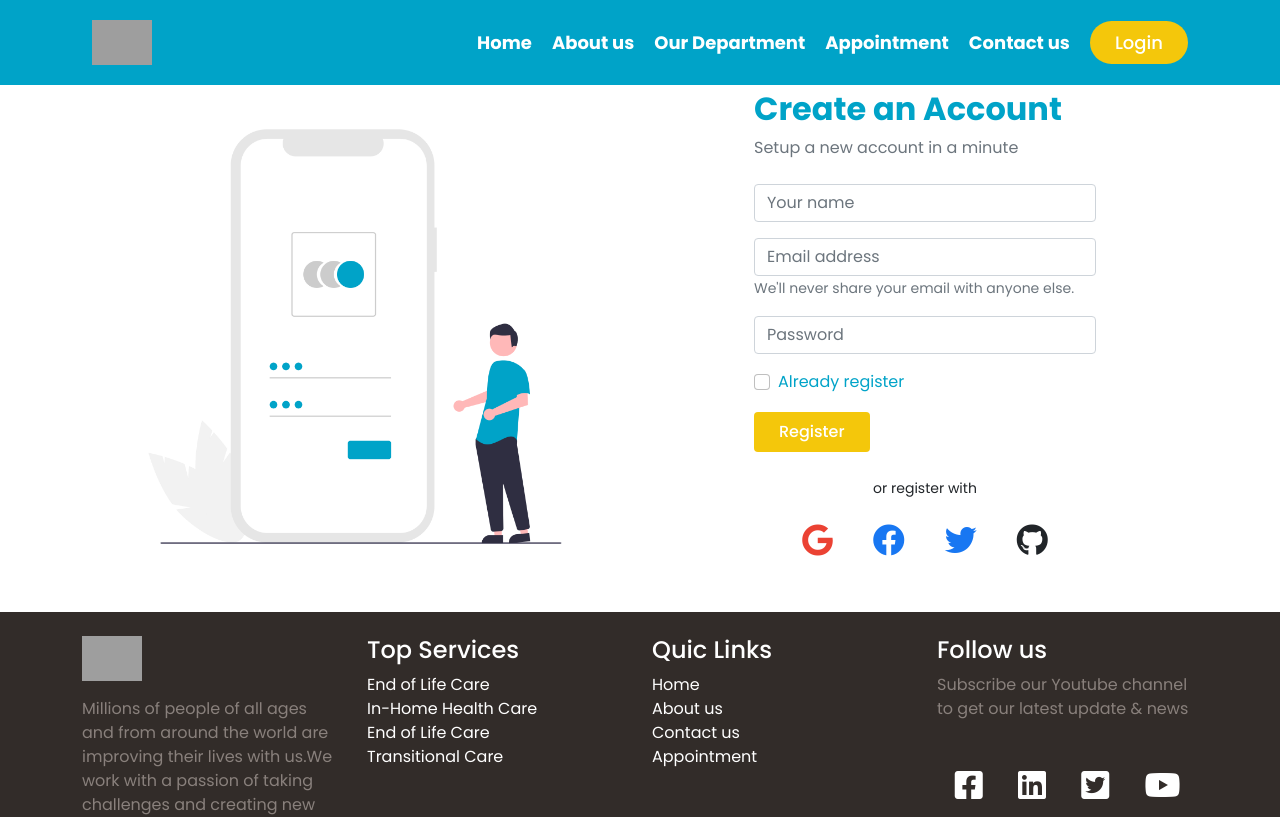
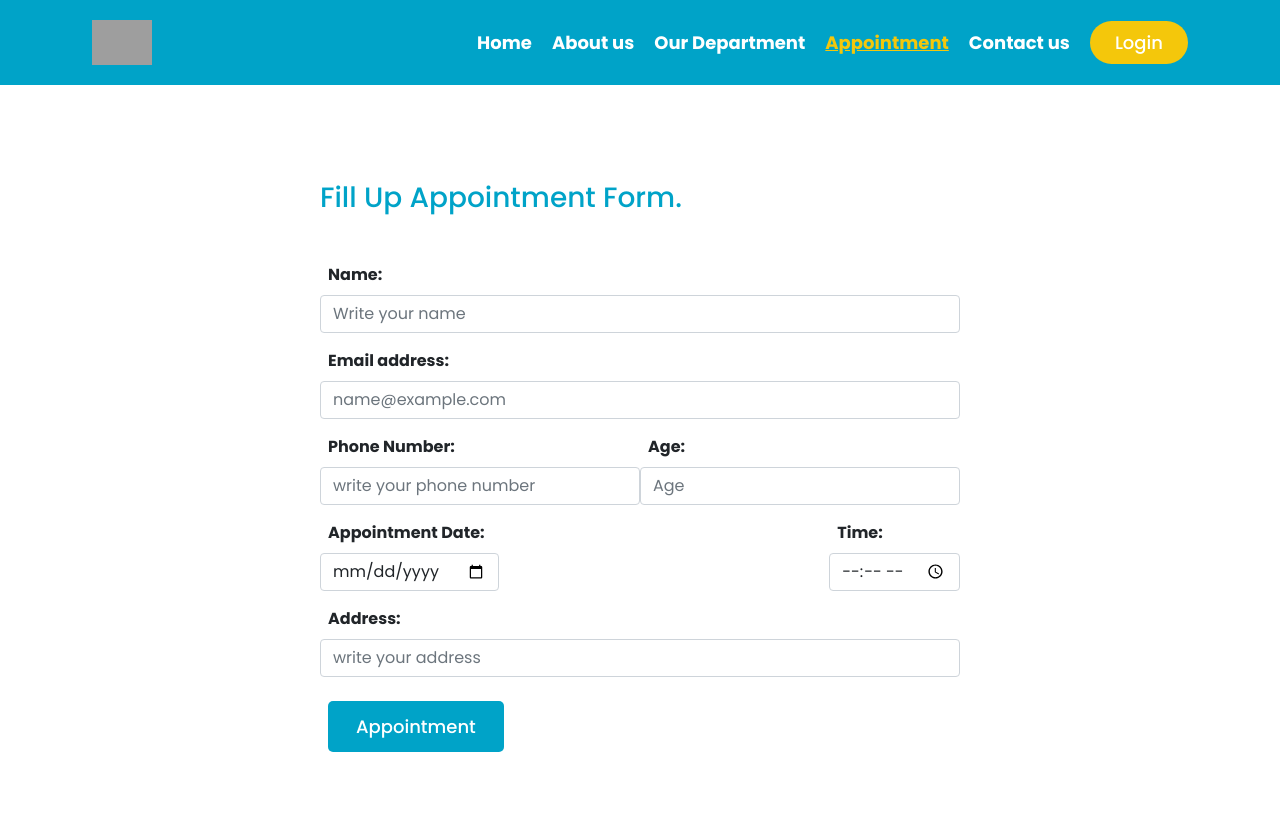
Before and after one commit to Programming-Hero-Web-Course3/healthcare-related-website-rownok420, a React (Create React App) app: page /appointment in a window 1280 px wide. Before the commit this address led to /login. Shown: the top 817 px of the page. Built offline with nearby package versions, Linux system fonts and the light colour scheme; no server answers; grey boxes are pictures that could not be loaded.

Commit message:
added appoinment

```diff
--- a/src/App.js
+++ b/src/App.js
@@ -32,9 +32,9 @@ function App() {
                         <Route exact path="/department">
                             <Department />
                         </Route>
-                        <PrivateRoute exact path="/appointment">
+                        <Route exact path="/appointment">
                             <Appointment />
-                        </PrivateRoute>
+                        </Route>
                         <Route exact path="/contact">
                             <Contact />
                         </Route>
--- a/src/Pages/Appointment/Appointment.css
+++ b/src/Pages/Appointment/Appointment.css
@@ -0,0 +1,5 @@
+@media only screen and (max-width: 767px) {
+    .form-style{
+        width: 80% !important;
+    }
+}
--- a/src/Pages/Appointment/Appointment.js
+++ b/src/Pages/Appointment/Appointment.js
@@ -1,9 +1,117 @@
-import React from 'react';
+import React from "react";
+import "./Appointment.css";
 
 const Appointment = () => {
     return (
         <div>
-            <h1>Show Appointment</h1>
+            <div>
+                <div className="my-5">
+                    <form className="w-50 m-auto form-style">
+                        <div>
+                            <h3
+                                style={{ color: "#00a3c8" }}
+                                className="my-5 pt-5"
+                            >
+                                Fill Up Appointment Form.
+                            </h3>
+                        </div>
+                        <div className="mb-3  text-start">
+                            <label className="mb-2 fw-bold ms-2">Name:</label>
+                            <input
+                                type="text"
+                                className="form-control"
+                                id="exampleFormControlInput1"
+                                placeholder="Write your name"
+                                required
+                            />
+                        </div>
+                        <div className="mb-3 text-start">
+                            <label className="mb-2 fw-bold ms-2">
+                                Email address:
+                            </label>
+                            <input
+                                type="email"
+                                className="form-control"
+                                id="exampleFormControlInput2"
+                                placeholder="name@example.com"
+                                required
+                            />
+                        </div>
+                        <div className="d-flex">
+                            <div className="mb-3 text-start">
+                                <label className="mb-2 fw-bold ms-2">
+                                    Phone Number:
+                                </label>
+                                <input
+                                    type="number"
+                                    className="form-control"
+                                    id="exampleFormControlInput3"
+                                    placeholder="write your phone number"
+                                    required
+                                />
+                            </div>
+                            <div className="mb-3 text-start ms-auto">
+                                <label className="mb-2 fw-bold ms-2">
+                                    Age:
+                                </label>
+                                <input
+                                    type="email"
+                                    className="form-control"
+                                    id="exampleFormControlInput4"
+                                    placeholder="Age"
+                                    required
+                                />
+                            </div>
+                        </div>
+                        <div className='d-flex'>
+                            <div className="mb-3 text-start">
+                                <label className="mb-2 fw-bold ms-2">
+                                    Appointment Date:
+                                </label>
+                                <input
+                                    type="date"
+                                    className="form-control"
+                                    id="exampleFormControlInput5"
+                                    required
+                                />
+                            </div>
+                            <div className="mb-3 text-start ms-auto">
+                                <label className="mb-2 fw-bold ms-2">
+                                    Time:
+                                </label>
+                                <input
+                                    type="time"
+                                    className="form-control"
+                                    id="exampleFormControlInput6"
+                                    placeholder="name@example.com"
+                                    required
+                                />
+                            </div>
+                        </div>
+                        <div className="mb-3 text-start">
+                            <label className="mb-2 fw-bold ms-2">
+                                Address:
+                            </label>
+                            <input
+                                type="text"
+                                className="form-control"
+                                id="exampleFormControlInput6"
+                                placeholder="write your address"
+                                required
+                            />
+                        </div>
+                        <div className="mb-3 pb-5">
+                            <button
+                                type="submit"
+                                onClick={(e) => e.preventDefault()}
+                                className="home-button m-2"
+                            >
+                                Appointment
+                            </button>
+                        </div>
+                    </form>
+                </div>
+            </div>
         </div>
     );
 };
--- a/src/Pages/Contact/Contact.css
+++ b/src/Pages/Contact/Contact.css
@@ -5,3 +5,9 @@
     font-weight: 500;
     margin-top: 50px;
 }
+
+@media only screen and (max-width: 767px) {
+    .form-style{
+        width: 80% !important;
+    }
+}
--- a/src/Pages/Contact/Contact.js
+++ b/src/Pages/Contact/Contact.js
@@ -92,7 +92,7 @@ const Contact = () => {
                                 Get In Touch
                             </h3>
                         </div>
-                        <form className="w-50 m-auto">
+                        <form className="w-50 m-auto form-style">
                             <div className="mb-3  text-start">
                                 <label className="mb-2 fw-bold ms-2">
                                     Name:
--- a/src/Pages/Home/Service/Service.js
+++ b/src/Pages/Home/Service/Service.js
@@ -4,7 +4,6 @@ import { Link } from "react-router-dom";
 import './Service.css'
 
 const Service = ({ service }) => {
-    console.log(service);
     const { title, image, description } = service;
     return (
         <Col>
```
